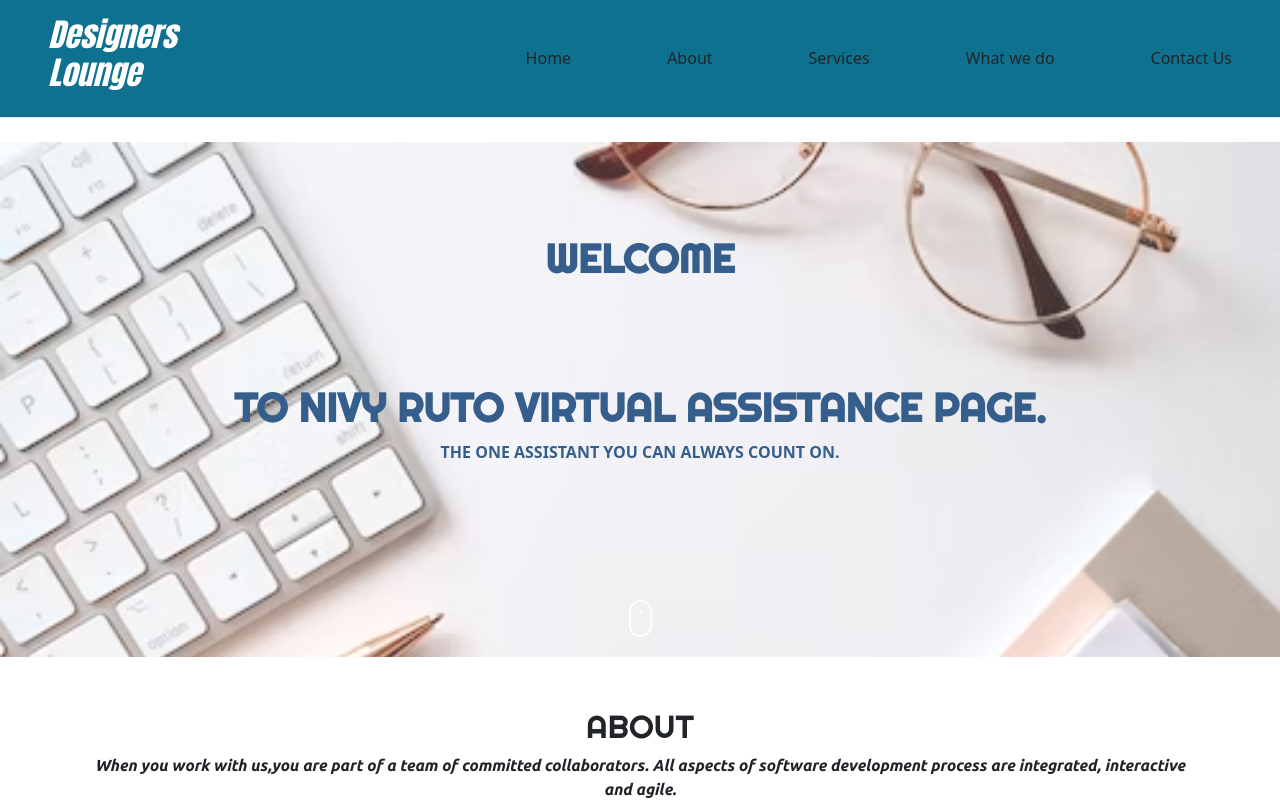
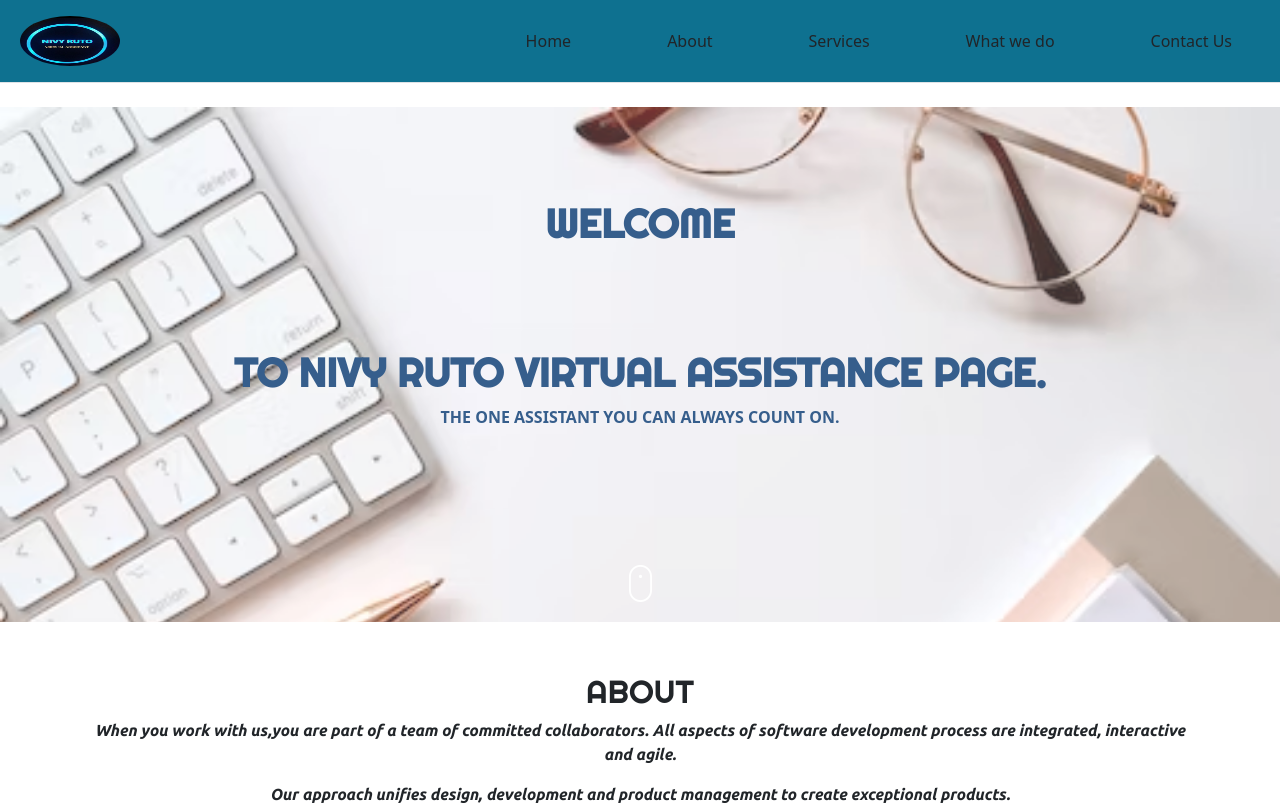
Before and after one commit to Kips-alih/nivyRuto, a plain HTML site: page index.html in a window 1280 px wide. Shown: the top 809 px of the page. Drawn offline with nearby package versions, Linux system fonts and the light colour scheme.

Commit message:
Modify logo  element

```diff
--- a/css/style.css
+++ b/css/style.css
@@ -183,3 +183,9 @@ header {
   margin-top: 20px;
   font-style: italic;
 }
+#logo{
+  height:50px;
+  width:100px;
+  margin-left: 20px;
+  border-radius: 50%;
+}
--- a/index.html
+++ b/index.html
@@ -12,10 +12,8 @@
   </head>
   <body>
     <header class="d-flex flex-wrap align-items-center justify-content-center justify-content-md-between py-3 mb-4 border-bottom">
-      <a href="/" class="d-flex align-items-center col-md-3 mb-2 mb-md-0 text-dark text-decoration-none px-5">
-          <h2 style="color: white; font-style: italic; font-weight: 900;font-family: Impact;">Designers Lounge</h2>
+      <a href=""><img id="logo" src="./images/logo/logo1.jpg" alt="logo"></a>
 
-      </a>
 
       <ul class="nav col-12 col-md-auto mb-2 justify-content-center mb-md-0">
           <li><a href="index.html" class="nav-link px-5 link-dark">Home</a></li>
```
Also changed, not shown: images/logo/logo1.jpg (added).
